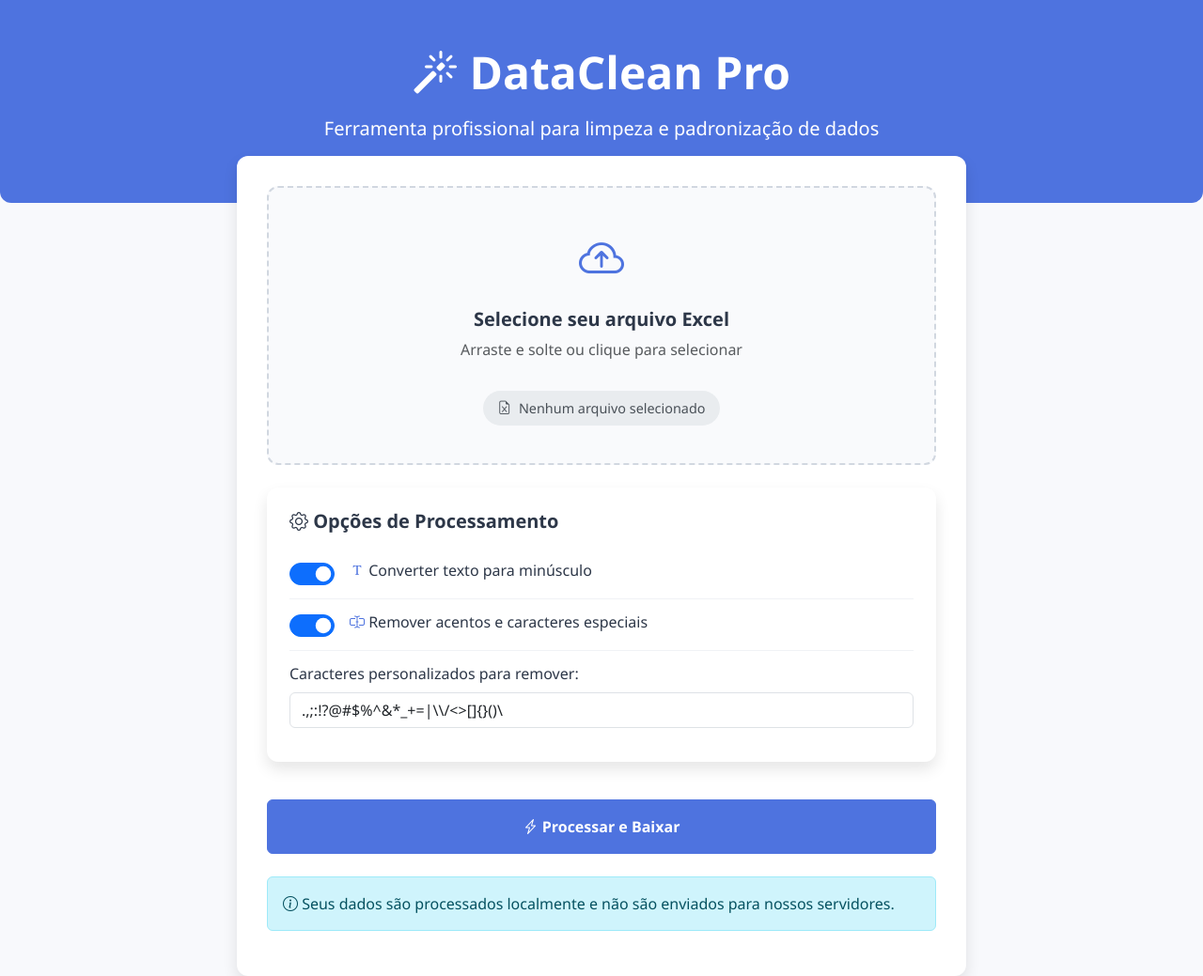
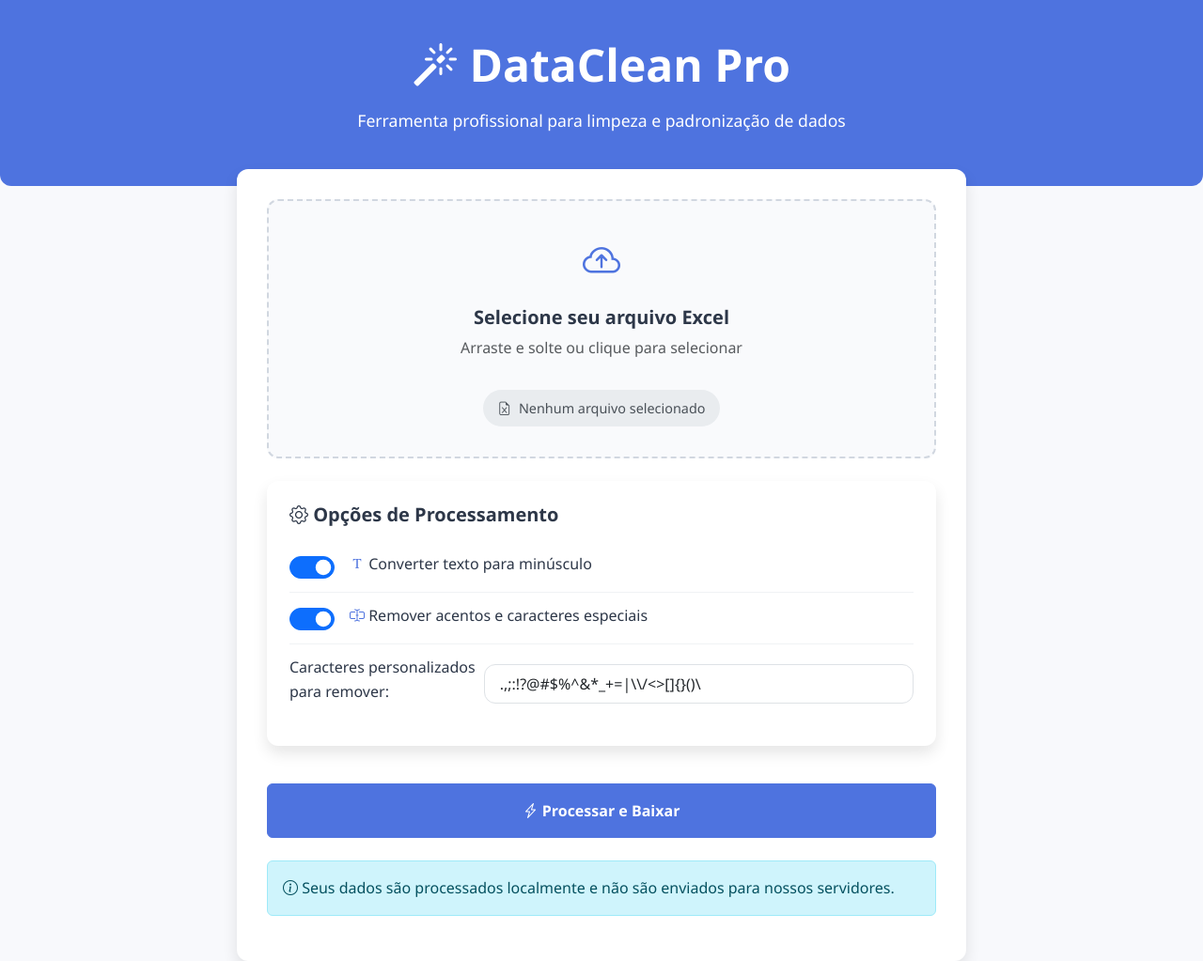
Before and after one commit to Douglasprojetospro/limpador-web, a Flask app: page / in a window 1280 px wide. Shown: the whole page at 94% size. Run offline with Flask 3, Linux system fonts and the light colour scheme; parts of the project's set-up code (start-up, migrations or seed data) failed here and were passed over.

Commit message:
Update index.html

```diff
--- a/templates/index.html
+++ b/templates/index.html
@@ -20,13 +20,15 @@
             background-color: var(--secondary-color);
             font-family: 'Segoe UI', system-ui, sans-serif;
             color: var(--text-color);
+            line-height: 1.6;
         }
 
         .header {
             background-color: var(--primary-color);
             color: white;
-            padding: 3rem 0;
+            padding: 2.5rem 0;
             border-radius: 0 0 var(--border-radius) var(--border-radius);
+            margin-bottom: 2rem;
         }
 
         .upload-container {
@@ -42,11 +44,12 @@
         .upload-area {
             border: 2px dashed #d1d7e0;
             border-radius: var(--border-radius);
-            padding: 2.5rem;
+            padding: 2rem;
             text-align: center;
             transition: all 0.3s ease;
             cursor: pointer;
             background-color: #f9fafc;
+            margin-bottom: 1.5rem;
         }
 
         .upload-area:hover {
@@ -55,7 +58,7 @@
         }
 
         .upload-icon {
-            font-size: 3rem;
+            font-size: 2.5rem;
             color: var(--primary-color);
             margin-bottom: 1rem;
         }
@@ -71,6 +74,8 @@
         .option-item {
             padding: 0.75rem 0;
             border-bottom: 1px solid #f0f2f5;
+            display: flex;
+            align-items: center;
         }
 
         .option-item:last-child {
@@ -88,11 +93,13 @@
             border-color: var(--primary-color);
             padding: 0.75rem 1.5rem;
             font-weight: 600;
+            transition: all 0.2s ease;
         }
 
         .btn-primary:hover {
             background-color: var(--primary-hover);
             border-color: var(--primary-hover);
+            transform: translateY(-1px);
         }
 
         .file-badge {
@@ -104,10 +111,27 @@
             margin-top: 1rem;
             display: inline-flex;
             align-items: center;
+            max-width: 100%;
+            overflow: hidden;
+            text-overflow: ellipsis;
+            white-space: nowrap;
         }
 
         .file-badge i {
             margin-right: 0.5rem;
+        }
+
+        .form-control {
+            border-radius: var(--border-radius);
+            padding: 0.5rem 1rem;
+        }
+
+        h1, h5 {
+            font-weight: 700;
+        }
+
+        .lead {
+            font-size: 1.1rem;
         }
     </style>
 </head>
@@ -137,12 +161,12 @@
                     <input type="file" name="file" id="fileInput" accept=".xlsx,.xls" class="d-none" required>
                 </div>
 
-                <div class="option-card mt-4">
+                <div class="option-card">
                     <h5 class="fw-bold mb-3">
                         <i class="bi bi-gear"></i> Opções de Processamento
                     </h5>
 
-                    <div class="option-item d-flex align-items-center">
+                    <div class="option-item">
                         <div class="form-check form-switch flex-grow-1">
                             <input class="form-check-input" type="checkbox" name="minusculo" id="lowercaseOption" checked>
                             <label class="form-check-label" for="lowercaseOption">
@@ -152,7 +176,7 @@
                         </div>
                     </div>
 
-                    <div class="option-item d-flex align-items-center">
+                    <div class="option-item">
                         <div class="form-check form-switch flex-grow-1">
                             <input class="form-check-input" type="checkbox" name="remover" id="specialCharsOption" checked>
                             <label class="form-check-label" for="specialCharsOption">
@@ -193,17 +217,18 @@
         const fileInput = document.getElementById('fileInput');
         const fileName = document.getElementById('fileName');
 
-        dropArea.addEventListener('click', () => {
-            fileInput.click();
-        });
+        // Click to select file
+        dropArea.addEventListener('click', () => fileInput.click());
 
-        fileInput.addEventListener('change', (e) => {
+        // Handle file selection
+        fileInput.addEventListener('change', () => {
             if (fileInput.files.length) {
                 fileName.textContent = fileInput.files[0].name;
                 dropArea.classList.add('border-primary');
             }
         });
 
+        // Drag and drop functionality
         ['dragenter', 'dragover', 'dragleave', 'drop'].forEach(eventName => {
             dropArea.addEventListener(eventName, preventDefaults, false);
         });
@@ -236,8 +261,10 @@
         function handleDrop(e) {
             const dt = e.dataTransfer;
             const files = dt.files;
-            fileInput.files = files;
-            fileName.textContent = files[0].name;
+            if (files.length) {
+                fileInput.files = files;
+                fileName.textContent = files[0].name;
+            }
         }
     </script>
 </body>
```
